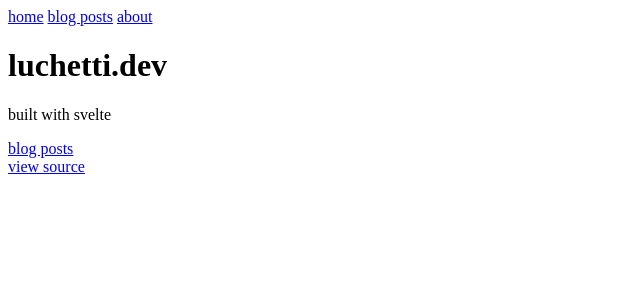
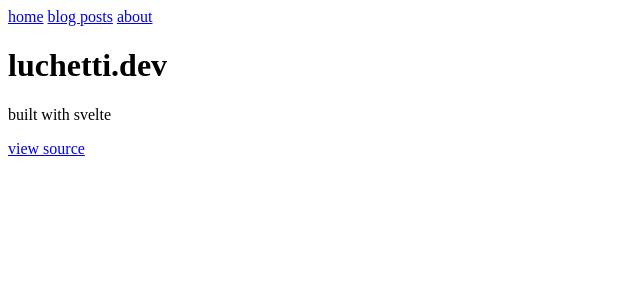
Before and after one commit to gusluchetti/portfolio, a SvelteKit app: page / in a window 1280 px wide. Shown: the top 300 px of the page, without its empty margins (0-640 px from the left). Built offline with nearby package versions, Linux system fonts and the light colour scheme.

Commit message:
feat: home page layout

```diff
--- a/src/routes/+page.svelte
+++ b/src/routes/+page.svelte
@@ -1,3 +1,2 @@
 <h1>luchetti.dev</h1>
 <p>built with svelte</p>
-<a href="/blog">blog posts</a>
```
